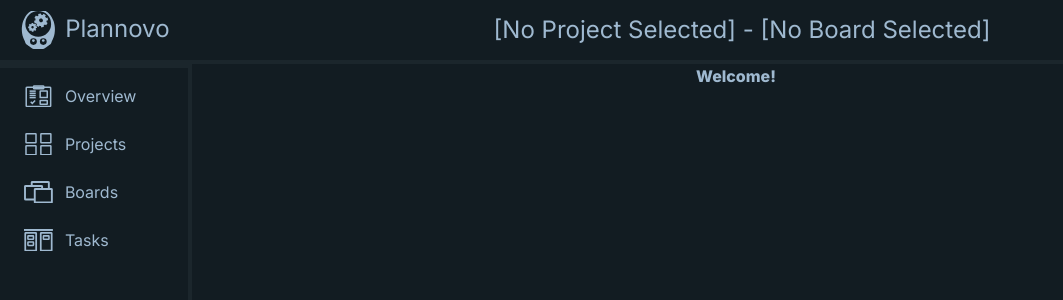
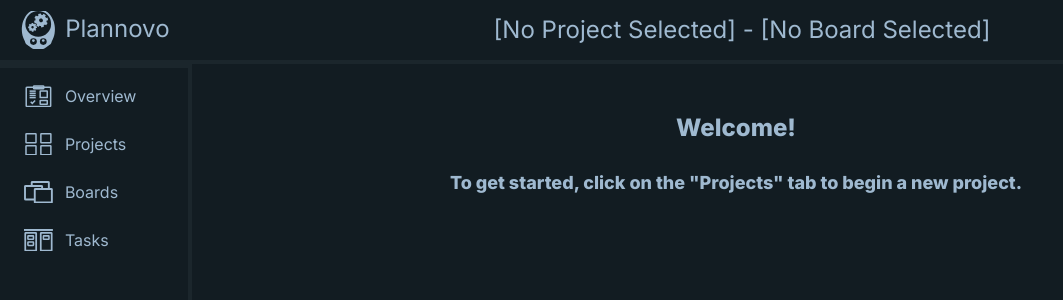
Before and after one commit to TerryHall-Git/Plannovo, a React (Create React App) app: page / in a window 1280 px wide. Shown: the top 300 px of the page, without its empty margins (0-1063 px from the left). Built offline with nearby package versions, Linux system fonts and the light colour scheme; what @tiptap/extension-color would draw is missing.

Commit message:
updated welcome page

```diff
--- a/src/pages/Home.js
+++ b/src/pages/Home.js
@@ -8,6 +8,9 @@ const Home = () => {
     <div className="Home">
       <div className="Home-content">
         <h1>Welcome!</h1>
+        <p>
+          To get started, click on the "Projects" tab to begin a new project.
+        </p>
       </div>
     </div>
   );
--- a/src/styles/Home.css
+++ b/src/styles/Home.css
@@ -1,9 +1,22 @@
 .Home {
   display: flex;
+  height: 25vh;
   margin: auto;
 }
 
 .Home-content {
+  display: grid;
+  grid-template-rows: 1fr 2fr;
   margin: auto;
   font-weight: bold;
 }
+
+.Home-content h1 {
+  justify-self: center;
+  font-size: x-large;
+}
+
+.Home-content p {
+  align-self: center;
+  font-size: large;
+}
```
